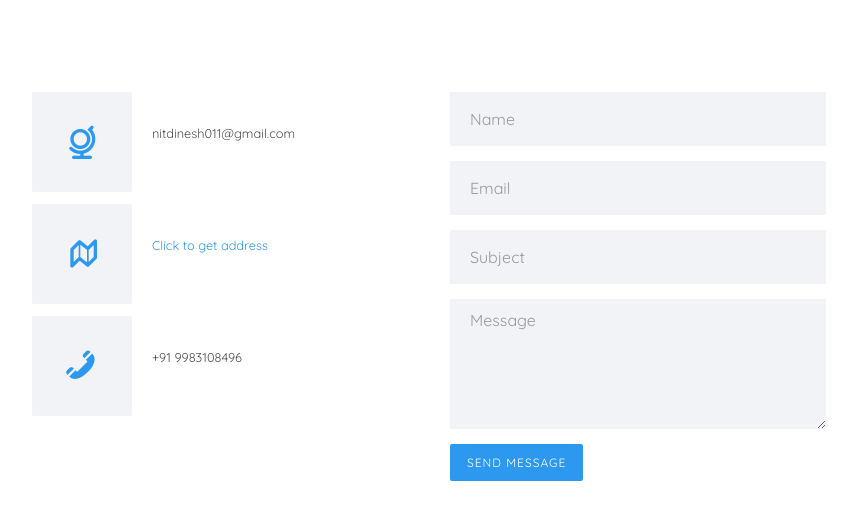
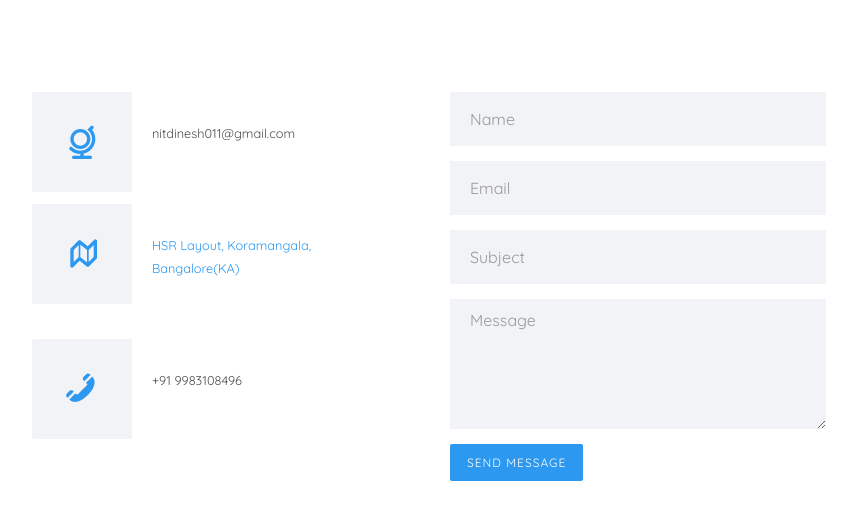
Before and after one commit to dinesh0008/dinesh0008, a Django app: page / in a window 1280 px wide. Shown: the part 3691-4207 px from the top of the page, without its empty margins (355-1212 px from the left). Run offline with Django 3.2, Linux system fonts and the light colour scheme; some libraries are stand-ins or nearby versions; some web fonts are replaced.

Commit message:
contact file changed

```diff
--- a/templates/contact.html
+++ b/templates/contact.html
@@ -30,7 +30,7 @@
 									<i class="icon-map"></i>
 								</div>
 								<div class="colorlib-text">
-									<p><a href="https://goo.gl/maps/7ANKGsAvd162"> Click to get address</a></p>
+									<p><a href="https://goo.gl/maps/7ANKGsAvd162">HSR Layout, Koramangala, Bangalore(KA)</a></p>
 								</div>
 							</div>
 
```
